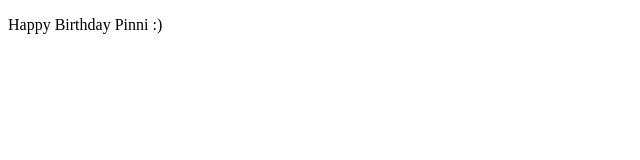
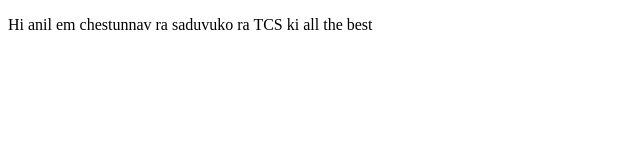
Before and after one commit to NeseMaruthi/First-project, a plain HTML site: page index.html in a window 1280 px wide. Shown: the whole page, without its empty margins (0-640 px from the left). Drawn offline with Linux system fonts and the light colour scheme.

Commit message:
Update birthday message to new greeting

```diff
--- a/index.html
+++ b/index.html
@@ -6,6 +6,6 @@
     <title>Document</title>
 </head>
 <body>
-    <p>Happy Birthday Pinni :)</p>
+    <p>Hi anil em chestunnav ra saduvuko ra TCS ki all the best</p>
 </body>
 </html>
```
